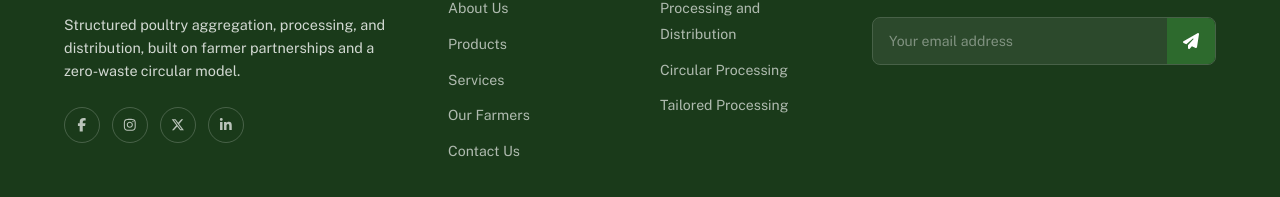
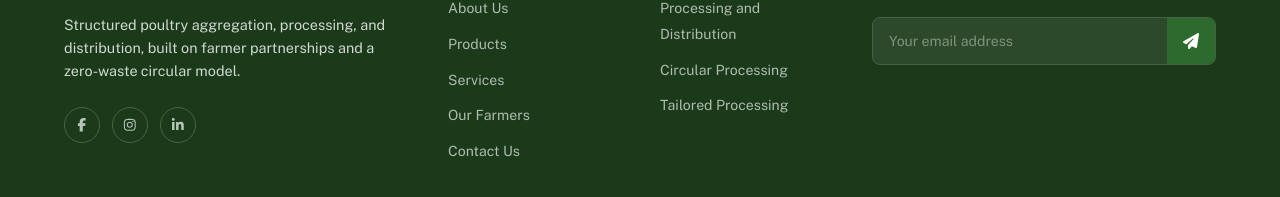
Before and after one commit to Emehub/pasture-prime, a React (Vite) app: page / in a window 1280 px wide. Shown: the part 6034-6231 px from the top of the page. Built offline with nearby package versions, Linux system fonts and the light colour scheme.

Commit message:
Add Facebook, Instagram and LinkedIn social links to footer

```diff
--- a/src/components/layout/Footer.tsx
+++ b/src/components/layout/Footer.tsx
@@ -1,6 +1,6 @@
 import { useState } from 'react'
 import { Link } from 'react-router'
-import { FaFacebookF, FaInstagram, FaXTwitter, FaLinkedinIn, FaPaperPlane } from 'react-icons/fa6'
+import { FaFacebookF, FaInstagram, FaLinkedinIn, FaPaperPlane } from 'react-icons/fa6'
 import { ROUTES } from '@/constants/routes'
 import { APP } from '@/constants'
 
@@ -21,10 +21,17 @@ const serviceLinks = [
 ]
 
 const socials = [
-  { icon: FaFacebookF, label: 'Facebook' },
-  { icon: FaInstagram, label: 'Instagram' },
-  { icon: FaXTwitter, label: 'X' },
-  { icon: FaLinkedinIn, label: 'LinkedIn' },
+  { icon: FaFacebookF, label: 'Facebook', href: 'https://www.facebook.com/share/18mh3dJw9o/' },
+  {
+    icon: FaInstagram,
+    label: 'Instagram',
+    href: 'https://www.instagram.com/pasture_prime2025?igsh=cmRiZmR5MGI5Z2V0',
+  },
+  {
+    icon: FaLinkedinIn,
+    label: 'LinkedIn',
+    href: 'https://www.linkedin.com/company/pasture-prime-ltd/',
+  },
 ]
 
 export const Footer = () => {
@@ -56,10 +63,12 @@ export const Footer = () => {
             partnerships and a zero-waste circular model.
           </p>
           <div className="flex gap-3">
-            {socials.map(({ icon: Icon, label }) => (
+            {socials.map(({ icon: Icon, label, href }) => (
               <a
                 key={label}
-                href="#"
+                href={href}
+                target="_blank"
+                rel="noopener noreferrer"
                 aria-label={label}
                 className="w-9 h-9 rounded-full border border-white/20 flex items-center justify-center text-white/70 text-[0.85rem] hover:bg-green-mid hover:border-green-mid hover:text-white transition-all"
               >
```
